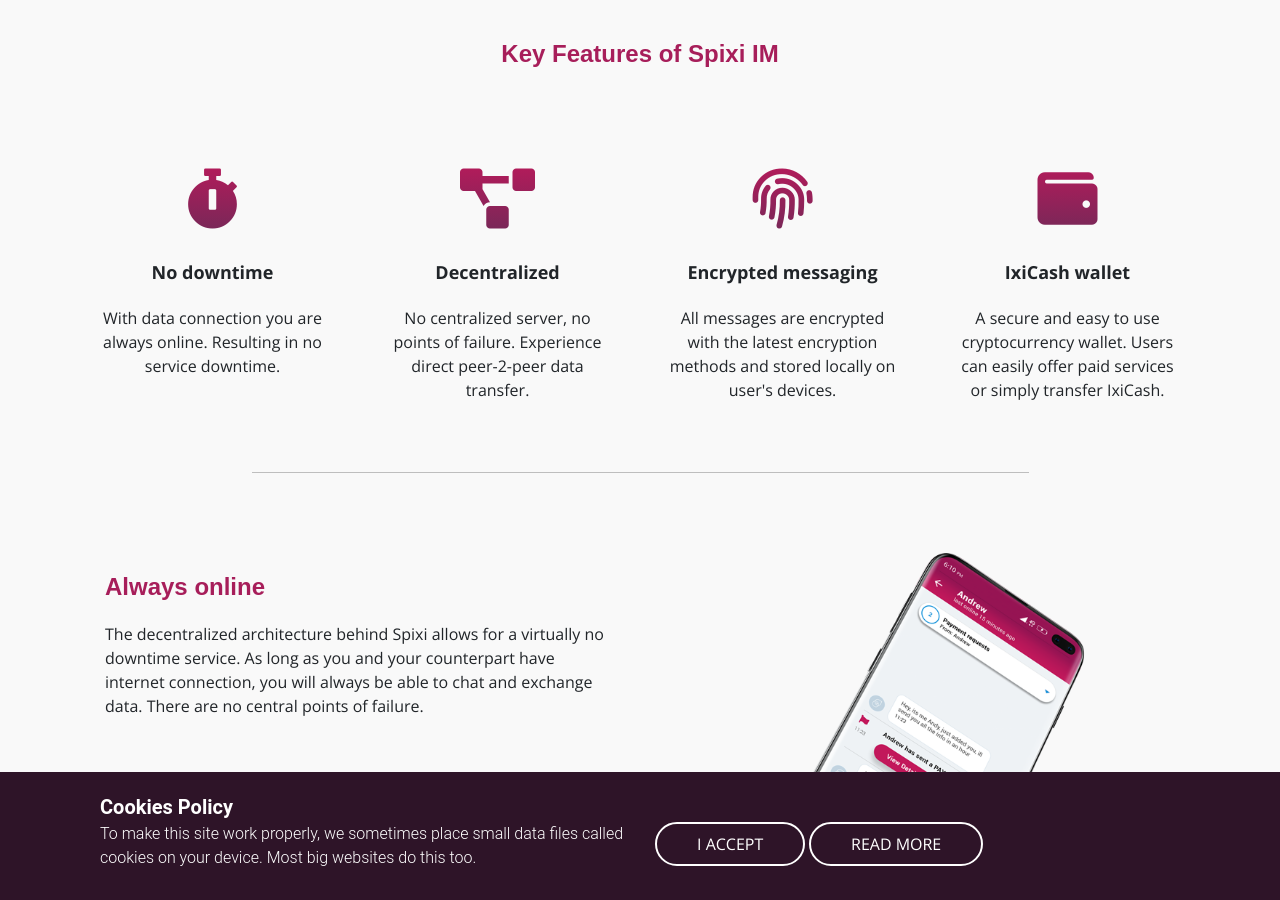
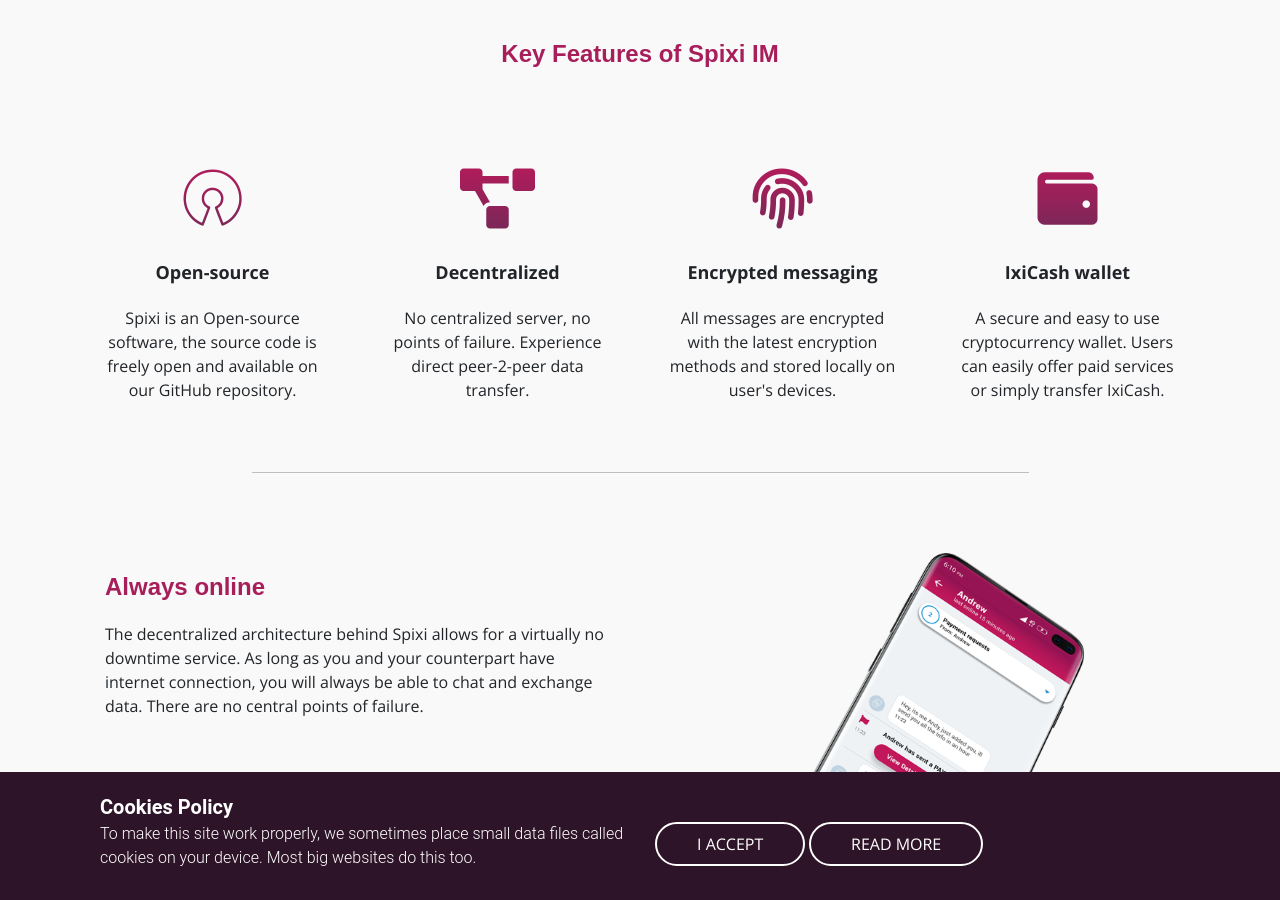
Before and after one commit to ProjectIxian/Spixi-website, a Jekyll site: the page built from index.md, in a window 1280 px wide and 900 px high, scrolled down 1212 px. Built offline with Jekyll 4.4.1, drawn with Linux system fonts in a browser that asks for light colours; nearby versions of some CDN libraries.

Commit message:
Update index.md

```diff
--- a/index.md
+++ b/index.md
@@ -22,9 +22,9 @@
     <a id="features"></a>
     <div class="row features">
         <h2 class="text-center">Key Features of Spixi IM</h2>
-        <div class="col-md-3"><i class="fas fa-stopwatch" data-aos="fade" data-aos-duration="50"></i>
-            <strong>No downtime</strong>
-            <p class="text-center">With data connection you are always online. Resulting in no service downtime.</p>
+        <div class="col-md-3"><i class="fab fa-osi" data-aos="fade" data-aos-duration="50"></i>
+            <strong>Open-source</strong>
+            <p class="text-center">Spixi is an Open-source software, the source code is freely open and available on our GitHub repository.</p>
         </div>
         <div class="col-md-3"><i class="fas fa-project-diagram"></i>
             <strong>Decentralized</strong>
```
